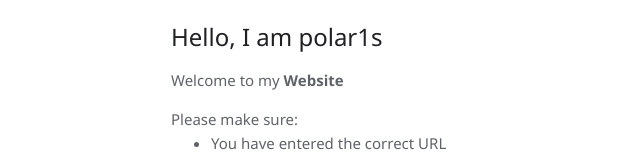
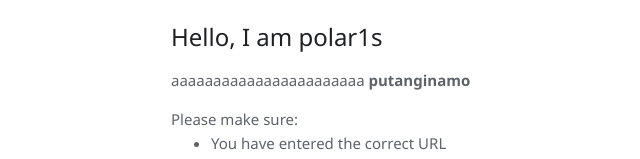
Before and after one commit to polar1s7/polar1s, a plain HTML site: page index.html in a window 1280 px wide. Shown: the part 202-361 px from the top of the page, without its empty margins (169-809 px from the left). Drawn offline with Linux system fonts and the light colour scheme.

Commit message:
Update index.html

```diff
--- a/index.html
+++ b/index.html
@@ -1645,7 +1645,7 @@ whereas Blink does not. */
             <span jsselect="heading" jsvalues=".innerHTML:msg" jstcache="10">Hello, I am polar1s</span>
             <a id="error-information-button" class="hidden" onclick="toggleErrorInformationPopup();" jstcache="0"></a>
           </h1>
-          <p jsselect="summary" jsvalues=".innerHTML:msg" jstcache="2">Welcome to my<strong jscontent="hostName" jstcache="23"> Website</strong></p>
+          <p jsselect="summary" jsvalues=".innerHTML:msg" jstcache="2">aaaaaaaaaaaaaaaaaaaaaaa<strong jscontent="hostName" jstcache="23"> putanginamo</strong></p>
           <!--The suggestion list and error code are normally presented inline,
             in which case error-information-popup-* divs have no effect. When
             error-information-popup-container has the use-popup-container class, this
```
